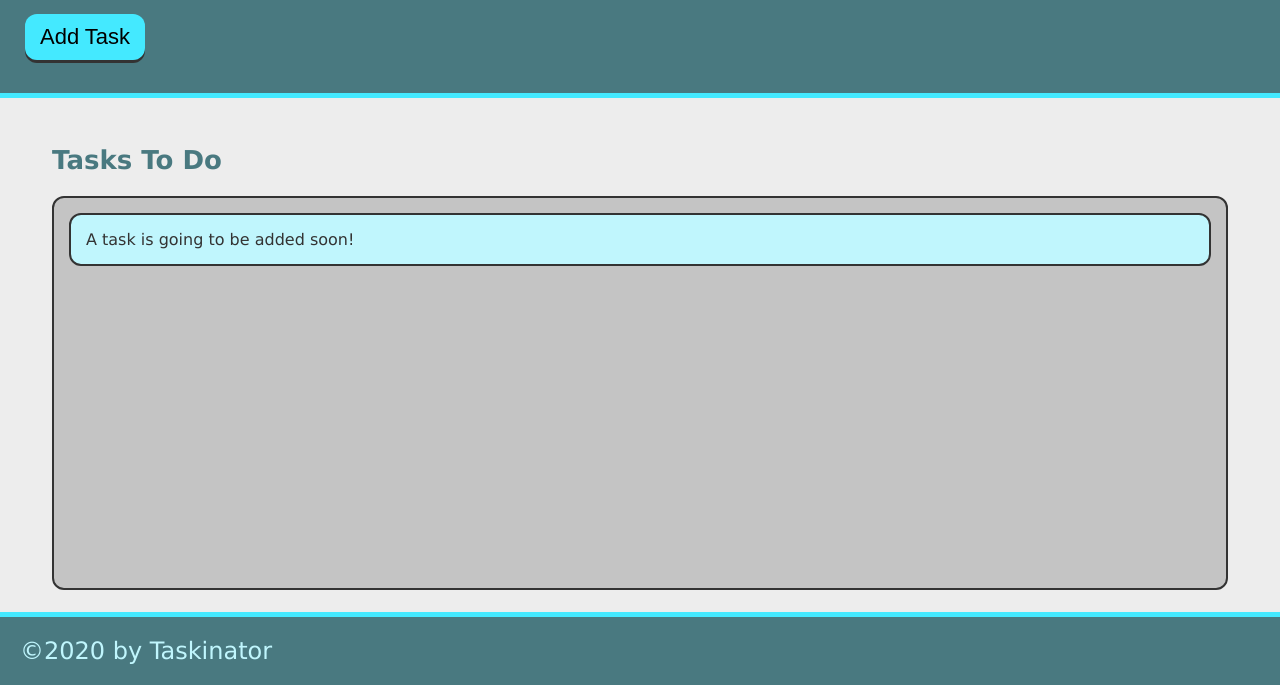
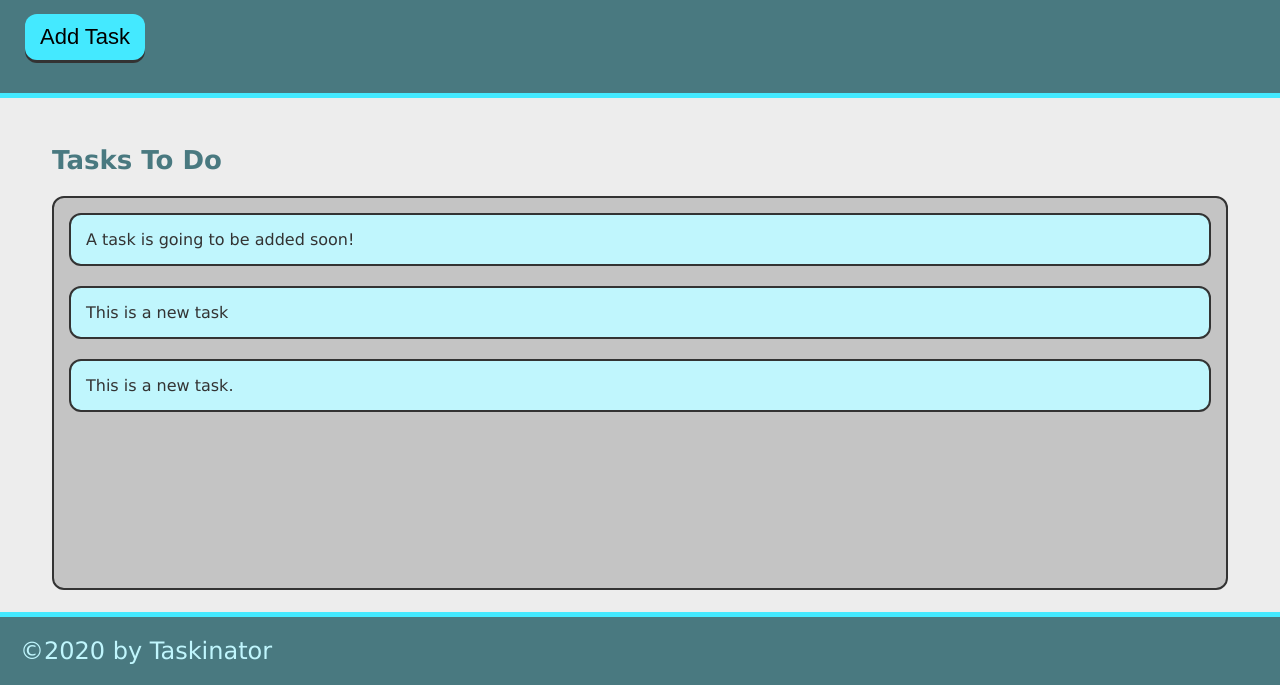
Before and after one commit to kamal392/taskinator, a plain HTML site: page index.html in a window 1280 px wide. Both pictures are taken after a click on the button "Add Task". Shown: the part 115-800 px from the top of the page. Drawn offline with Linux system fonts and the light colour scheme.

Commit message:
add ability to add task

```diff
--- a/assets/js/script.js
+++ b/assets/js/script.js
@@ -0,0 +1,13 @@
+var buttonEl = document.querySelector("#save-task");
+
+var tasksToDoEl = document.querySelector("#tasks-to-do");
+
+var createTaskHandler = function () {
+
+  var listItemEl = document.createElement("li");
+  listItemEl.className = "task-item";
+  listItemEl.textContent = "This is a new task.";
+  tasksToDoEl.appendChild(listItemEl);
+};
+
+buttonEl.addEventListener("click", createTaskHandler);
--- a/index.html
+++ b/index.html
@@ -14,7 +14,7 @@
         <h1 class="page-title">Taskinator</h1>
         <p>Click the button below to add a task!</p>
 
-        <button class="btn">Add Task</button>
+        <button class="btn" id="save-task">Add Task</button>
 
     </header>
 
@@ -24,14 +24,16 @@
 
          <h2 class="list-title">Tasks To Do</h2>
 
-          <ul class="task-list">
+          <ul class="task-list" id="tasks-to-do">
 
             <li class="task-item">A task is going to be added soon!</li>
+
+            <li class="task-item">This is a new task</li>
 
           </ul>
 
         </section>
-
+        <script src=".assets\js\script.js"></script>
       </main>
 
 
```
